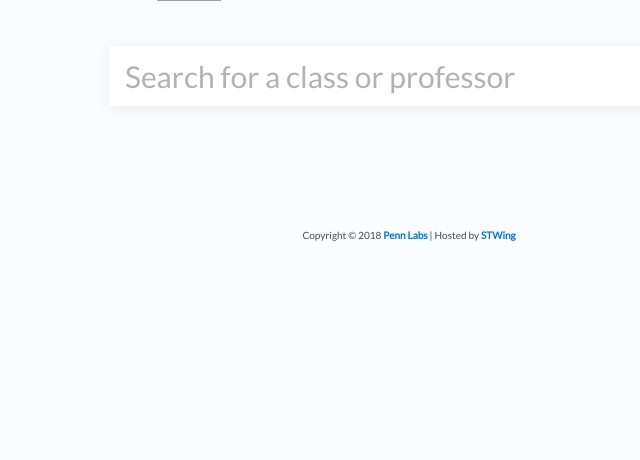
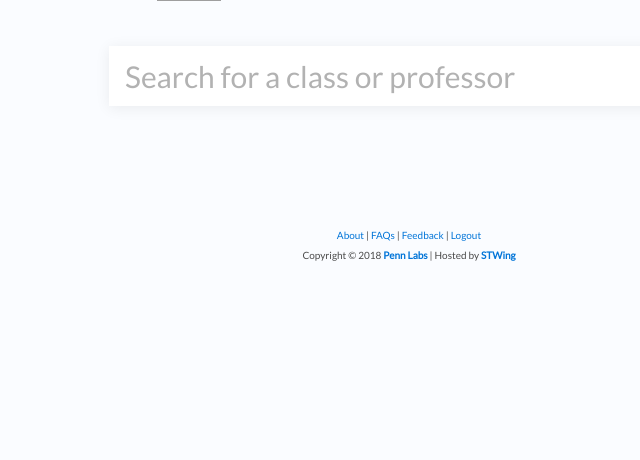
Before and after one commit to pennlabs/pcr-redesign, a Django app: page / in a window 1280 px wide. Shown: the part 263-723 px from the top of the page, without its empty margins (231-871 px from the left). Run offline with Django 3.2, Linux system fonts and the light colour scheme; some libraries are stand-ins or nearby versions; grey boxes are pictures that could not be loaded.

Commit message:
add links to base

```diff
--- a/templates/base.html
+++ b/templates/base.html
@@ -97,7 +97,13 @@
 
     <div id="footer">
       <div id="footer-inner" class="container_12">
-        <!-- TODO: links??? -->
+        <a href="{% url "about" %}">About</a>
+        <span>|</span>
+        <a href="{% url "faq" %}">FAQs</a>
+        <span>|</span>
+        <a href="https://docs.google.com/spreadsheet/viewform?formkey=dFNZYW92cFM1YnpKUzlLcXRDZVQ4VGc6MQ#gid=0faq">Feedback</a>
+        <span>|</span>
+        <a href="{% url "logout" %}">Logout</a>
         <p id="copyright">
           <!--[if IE 8]>
           <span style="color:#CC0000;">Best viewed in Chrome or Firefox. </span>
```
